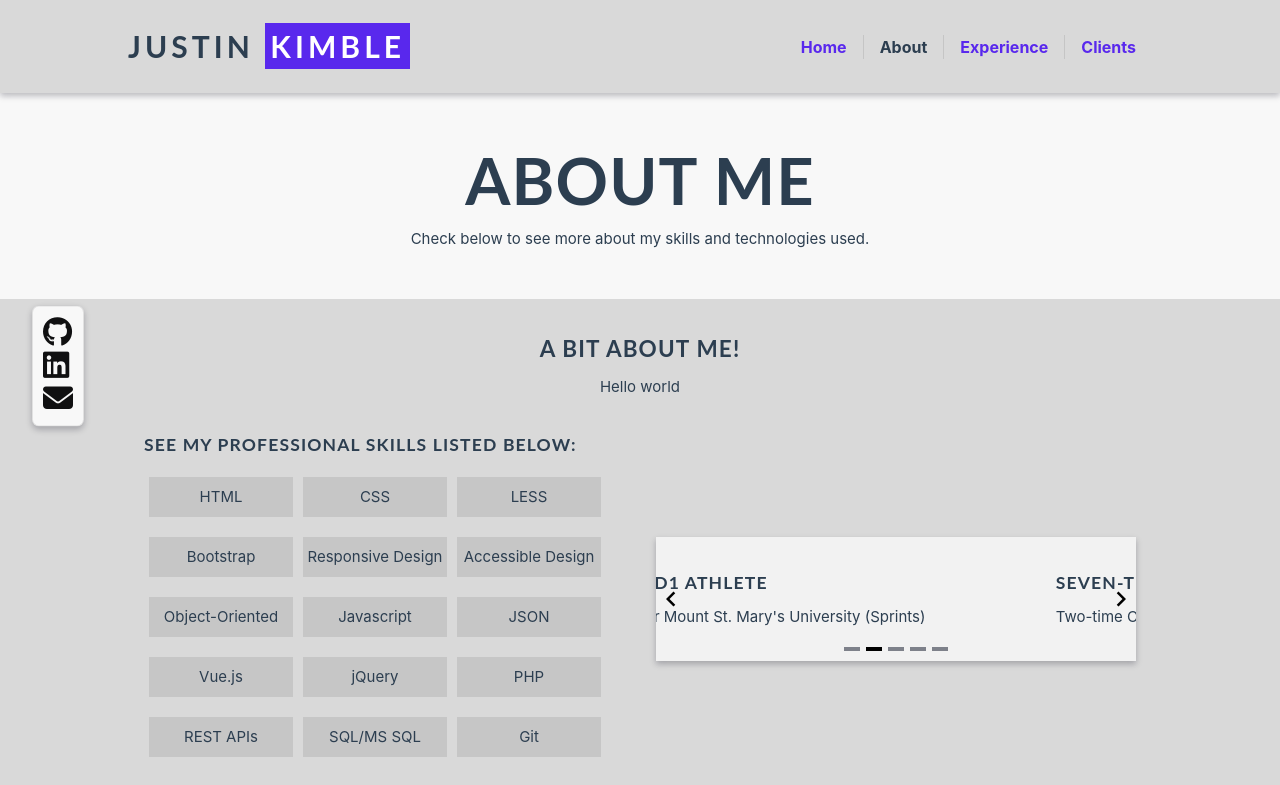
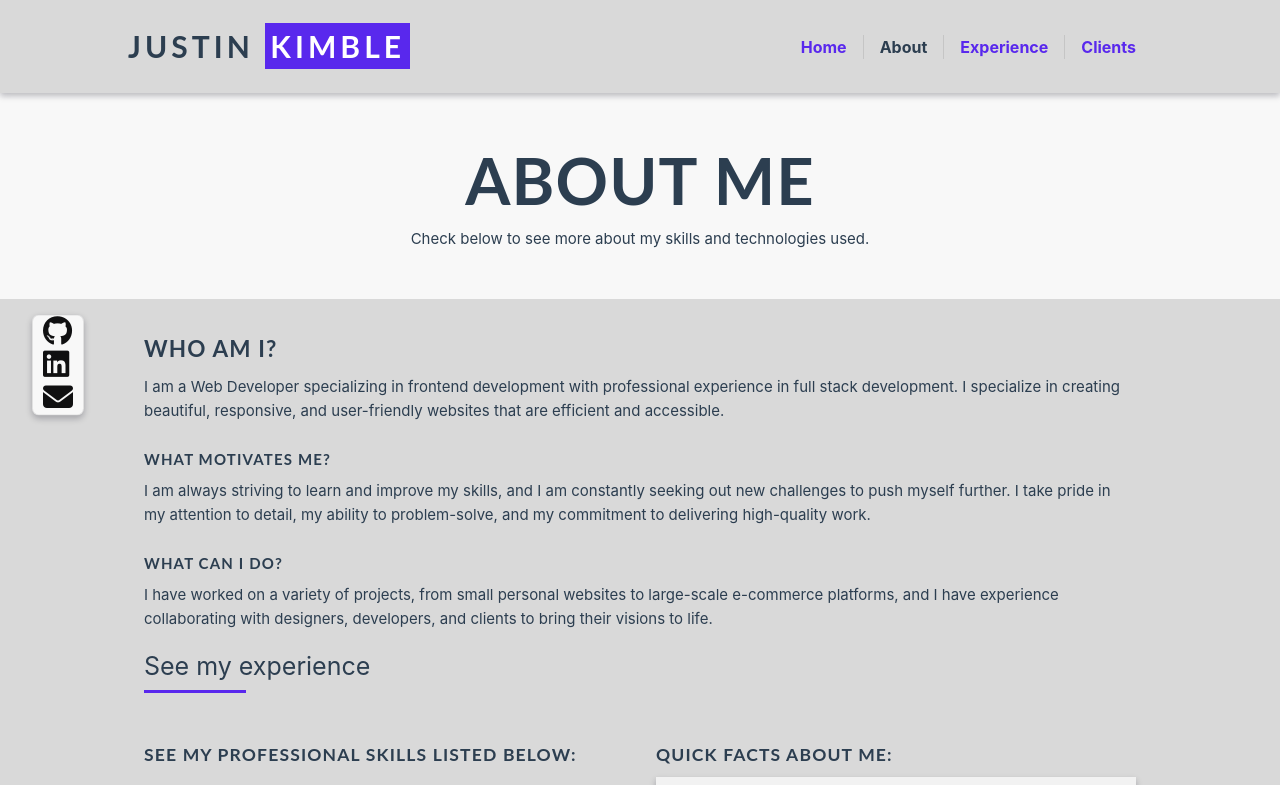
Before and after one commit to jkimble/vue-portfolio, a Vue app: page /about in a window 1280 px wide. Shown: the top 785 px of the page. Built offline with nearby package versions, Linux system fonts and the light colour scheme; a web font is replaced by a local one.

Commit message:
finished about page content

```diff
--- a/src/App.vue
+++ b/src/App.vue
@@ -40,6 +40,34 @@ import SocialSidebar from './components/custom/SocialSidebar.vue';
 <Transition>
   <RouterView />
 </Transition>
+  <footer class="container-fluid footer">
+    <div class="row footer-row">
+      <div class="col-xs-12 center-xs copy">
+        Justin Kimble {{ new Date().getFullYear() }}
+      </div>
+      <div class="col-xs-12 center-xs social-footer">
+        <div class="social-footer-wrap">
+          <SocialSidebar soc_link="https://github.com/jkimble">
+            <template #soc_icon>
+              <i class="fa-brands fa-github"></i>
+            </template>
+          </SocialSidebar>
+
+          <SocialSidebar soc_link="https://www.linkedin.com/in/justin-kimble-890429180/">
+            <template #soc_icon>
+              <i class="fa-brands fa-linkedin"></i>
+            </template>
+          </SocialSidebar>
+
+          <SocialSidebar soc_link="mailto:jkimble.dev@gmail.com">
+            <template #soc_icon>
+              <i class="fa-regular fa-envelope"></i>
+            </template>
+          </SocialSidebar>
+        </div>
+      </div>
+    </div>
+  </footer>
 </template>
 
 <style scoped>
@@ -62,6 +90,22 @@ header {
   z-index: 10;
 }
 
+footer {
+  padding: 2rem 2rem 1rem;
+}
+.social-footer-wrap {
+  display: flex;
+  justify-content: center;
+  flex-flow: row nowrap;
+  border-radius: 7px;
+  box-shadow: 0 3px 6px #0d0d1d42;
+  padding: 10px;
+  border: 1px solid var(--color-border);
+  background: var(--color-background-soft);
+  max-width: 175px;
+  margin: 1rem auto 0;
+}
+
 .side__social {
   position: absolute;
   top: 90%;
@@ -76,22 +120,28 @@ header {
   background: var(--color-background-soft);
 }
 
-.side__social a {
+.side__social ,
+.social-footer-wrap a {
     padding: 0 10px;
   }
 
-.side__social a i {
+.side__social a i,
+.social-footer-wrap a i {
   transition: 0.4s;
   color: var(--theme-icon-color);
 }
 
 .side__social a:hover,
-.side__social a:focus {
+.side__social a:focus,
+.social-footer-wrap a:hover,
+.social-footer-wrap a:focus {
   background: transparent;
 }
 
 .side__social a:hover i,
-.side__social a:focus i {
+.side__social a:focus i,
+.social-footer-wrap a:hover i,
+.social-footer-wrap a:focus i {
   color: var(--portfolio-blue);
 }
 
@@ -180,5 +230,15 @@ nav a:first-of-type {
     text-align: left;
     margin: 0;
   }
+
+  .social-footer {
+    display: none;
+  }
+}
+
+@media (max-width: 1025px) {
+  .side__social {
+    display: none;
+  }
 }
 </style>
--- a/src/components/custom/AboutContent.vue
+++ b/src/components/custom/AboutContent.vue
@@ -7,6 +7,10 @@ defineProps({
     required: true
   },
   skill_list_head: {
+    type: String,
+    required: true
+  },
+  funfact_head: {
     type: String,
     required: true
   }
@@ -33,7 +37,7 @@ const skills = ref([
 <template>
     <div class="container-fluid about-content-wrap">
         <div class="row">
-            <div class="col-sm-12 col-xs-12 center-xs heading-col">
+            <div class="col-sm-12 col-xs-12 heading-col">
                 <h2>{{ about_head }}</h2>
                 <div class="content-contain">
                     <slot name="about_content"></slot>
@@ -47,7 +51,8 @@ const skills = ref([
                     </li>
                 </ul>
             </div>
-            <div class="col-md-6 col-sm-12 col-xs-12 spec-grid">
+            <div class="col-md-6 col-sm-12 col-xs-12 fact-slider">
+                <h3>{{ funfact_head }}</h3>
                 <AboutSlider></AboutSlider>
             </div>
         </div>
@@ -85,9 +90,8 @@ const skills = ref([
         vertical-align: center;
     }
 
-    .spec-grid {
+    .fact-slider {
         display: flex;
         flex-flow: column;
-        justify-content: center;
     }
 </style>
--- a/src/components/custom/AboutSlider.vue
+++ b/src/components/custom/AboutSlider.vue
@@ -3,11 +3,12 @@ import 'vue3-carousel/dist/carousel.css'
 import { Carousel, Slide, Pagination, Navigation } from 'vue3-carousel'
 
 const slides = [
-  { id: '1', title: 'Former D1 Athlete', content: "Ran track for Mount St. Mary's University (Sprints)" },
-  { id: '2', title: 'Seven-time All-Conference (NEC)', content: 'Two-time Conference Champion!' },
-  { id: '3', title: 'Former ACM board member', content: 'Association of Computing Machinery' },
-  { id: '4', title: 'Favorite college class:', content: 'Theory of Computation' },
-  { id: '5', title: 'My favorite pastime', content: 'Building computers (4 so far)' },
+  { id: '1', title: 'Bachelor of Science', content: "Graduated from Mount St. Mary's University in 2020." },
+  { id: '2', title: 'Former D1 Athlete', content: "Ran track for Mount St. Mary's University (Sprints)" },
+  { id: '3', title: 'Seven-time All-Conference (NEC)', content: 'Two-time Conference Champion!' },
+  { id: '4', title: 'Former ACM board member', content: 'Association of Computing Machinery' },
+  { id: '5', title: 'Favorite college class:', content: 'Theory of Computation' },
+  { id: '6', title: 'My favorite pastime', content: 'Building computers (4 so far)' },
 ]
 </script>
 
--- a/src/views/AboutView.vue
+++ b/src/views/AboutView.vue
@@ -7,11 +7,44 @@ import PageHero from '../components/custom/PageHero.vue';
   <main class="about innerpage">
     <PageHero hero_heading="About Me" hero_content="Check below to see more about my skills and technologies used." color="fff"></PageHero>
     <div class="content-wrap">
-      <AboutContent about_head="A bit about me!" skill_list_head="See my professional skills listed below:">
+      <AboutContent about_head="Who am I?" skill_list_head="See my professional skills listed below:" funfact_head="Quick facts about me:">
       <template #about_content>
-        <p>Hello world</p>
+        <p>
+          I am a Web Developer specializing in frontend development
+          with professional experience in full stack development.
+          I specialize in creating beautiful, responsive, and user-friendly
+          websites that are efficient and accessible.
+        </p>
+        <div class="text-contain mot">
+          <h4>What motivates me?</h4>
+          <p>
+            I am always striving to learn and improve my skills, and I am
+            constantly seeking out new challenges to push myself further.
+            I take pride in my attention to detail, my ability to problem-solve,
+            and my commitment to delivering high-quality work.
+          </p>
+        </div>
+        <div class="text-contain cta">
+          <h4>What can I do?</h4>
+          <p>
+            I have worked on a variety of projects, from small personal websites
+            to large-scale e-commerce platforms, and I have experience collaborating
+            with designers, developers, and clients to bring their visions to life.
+          </p>
+          <RouterLink to="experience" class="textlink_alt">See my experience</RouterLink>
+        </div>
       </template>
     </AboutContent>
     </div>
   </main>
 </template>
+
+<style scoped>
+  .content-wrap .text-contain:first-of-type {
+    margin: 1.5rem 0;
+  }
+
+  .textlink_alt {
+    margin: 1rem 0;
+  }
+</style>
```
